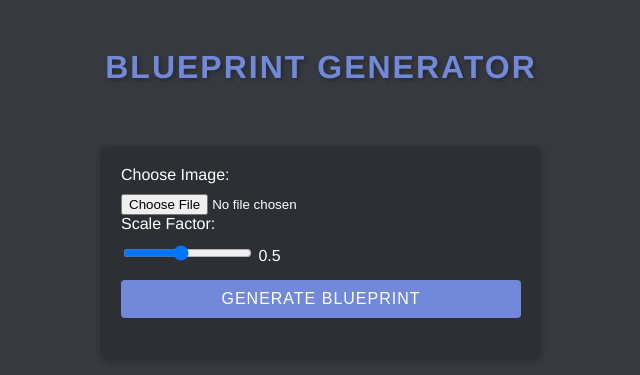
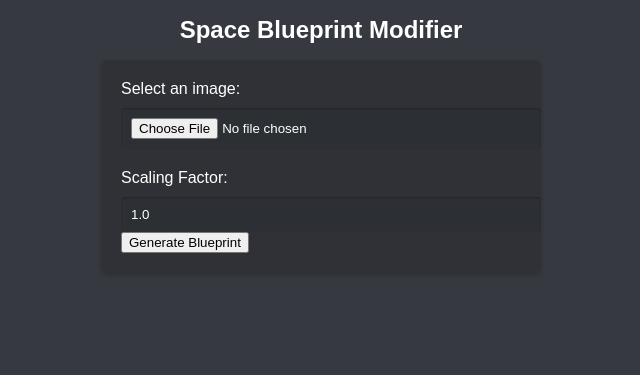
Before and after one commit to Cratior/SFS-ImgToBp, a Flask app: page / in a window 1280 px wide. Shown: the top 375 px of the page, without its empty margins (319-959 px from the left). Run offline with Flask 3, Linux system fonts and the light colour scheme.

Commit message:
Update index.html

```diff
--- a/SFS-ImgToBp/templates/index.html
+++ b/SFS-ImgToBp/templates/index.html
@@ -1,190 +1,114 @@
 <!DOCTYPE html>
 <html>
 <head>
-    <title>Blueprint Generator</title>
+    <title>SpaceFlight Simulator Image To Blueprint</title>
     <style>
         body {
-            font-family: "Helvetica Neue", Helvetica, Arial, sans-serif;
             background-color: #36393F;
-            color: #FFF;
-            padding: 20px;
+            color: #ffffff;
+            font-family: 'Arial', sans-serif;
         }
 
         h1 {
             text-align: center;
-            font-weight: 600;
-            color: #7289DA;
-            text-transform: uppercase;
-            letter-spacing: 2px;
-            font-size: 32px;
-            margin-bottom: 30px;
-            text-shadow: 2px 2px 4px rgba(0, 0, 0, 0.3);
+            color: #ffffff;
+            font-size: 24px;
         }
 
-        .image-container {
-            display: flex;
-            flex-wrap: wrap;
-            justify-content: center;
-            gap: 20px;
-            margin-bottom: 30px;
-        }
-
-        .image {
-            width: 200px;
-            height: 200px;
-            cursor: pointer;
-            border-radius: 8px;
-            overflow: hidden;
-            transition: transform 0.3s;
-        }
-
-        .image:hover {
-            transform: scale(1.1);
-        }
-
-        .blueprint-container {
+        form {
             max-width: 400px;
             margin: 0 auto;
-            background-color: #2C2F33;
             padding: 20px;
+            background-color: #2F3136;
             border-radius: 8px;
-            box-shadow: 0 2px 6px rgba(0, 0, 0, 0.3);
+            box-shadow: 0 2px 4px rgba(0, 0, 0, 0.2);
         }
 
         label {
             display: block;
             margin-bottom: 10px;
-            font-weight: 500;
-            color: #FFF;
-            font-size: 16px;
+            color: #ffffff;
+        }
+
+        input[type="file"] {
+            margin-bottom: 20px;
+            background-color: #2C2F33;
+            color: #ffffff;
+            border: none;
+            padding: 10px;
+            border-radius: 4px;
+            box-shadow: inset 0 1px 2px rgba(0, 0, 0, 0.2);
+            width: 100%;
+        }
+
+        input[type="number"] {
+            background-color: #2C2F33;
+            color: #ffffff;
+            border: none;
+            padding: 10px;
+            border-radius: 4px;
+            box-shadow: inset 0 1px 2px rgba(0, 0, 0, 0.2);
+            width: 100%;
         }
 
         input[type="submit"] {
-            display: block;
-            width: 100%;
-            padding: 10px;
-            margin-top: 15px;
             background-color: #7289DA;
-            color: #FFF;
+            color: #ffffff;
             border: none;
+            padding: 10px 20px;
             border-radius: 4px;
-            font-weight: 500;
             cursor: pointer;
-            font-size: 16px;
-            text-transform: uppercase;
-            letter-spacing: 1px;
-            transition: background-color 0.3s;
+            font-weight: bold;
         }
 
         input[type="submit"]:hover {
             background-color: #677BC4;
         }
 
-        #selected-image {
-            /*display: none;*/ /* Commented out to make the button visible */
-        }
-
-        #blueprint-result {
+        .fuel-tank-info {
             margin-top: 20px;
-            color: #FFF;
-            font-size: 14px;
-        }
-
-        .example-preview-container {
-            display: flex;
-            flex-wrap: wrap;
-            justify-content: center;
-            gap: 10px;
-            margin-top: 20px;
-        }
-
-        .example-preview {
-            width: 100px;
-            height: 100px;
-            border-radius: 8px;
-            overflow: hidden;
-        }
-
-        .example-preview img {
-            width: 100%;
-            height: 100%;
-            object-fit: cover;
+            text-align: center;
+            font-weight: bold;
         }
     </style>
+    <script>
+        const updateFuelTankInfo = (count) => {
+            const fuelTankInfo = document.getElementById('fuel-tank-info');
+            fuelTankInfo.textContent = `Total fuel tanks: ${count}`;
+        };
+
+        const generateBlueprint = () => {
+            const form = document.getElementById('blueprint-form');
+            const formData = new FormData(form);
+
+            fetch('/process_image', {
+                method: 'POST',
+                body: formData
+            })
+            .then(response => response.text())
+            .then(data => {
+                const fuelTankCount = data.match(/Total fuel tanks: (\d+)/)[1];
+                updateFuelTankInfo(fuelTankCount);
+                alert(data);
+            })
+            .catch(error => {
+                console.error('Error:', error);
+                alert('An error occurred. Please try again.');
+            });
+        };
+    </script>
 </head>
 <body>
-    <h1>Blueprint Generator</h1>
-    <div class="image-container" id="image-container"></div>
+    <h1>Space Blueprint Modifier</h1>
+    <form id="blueprint-form" action="/process_image" method="post" enctype="multipart/form-data">
+        <label for="image">Select an image:</label>
+        <input type="file" id="image" name="image" accept="image/*" required>
 
-    <div class="blueprint-container">
-        <form action="/generate_blueprint" method="post" enctype="multipart/form-data">
-            <label for="selected-image">Choose Image:</label>
-            <input type="file" id="selected-image" name="selected-image" accept=".jpg, .png, .bmp">
-            <label class="slider-label" for="scale-factor">Scale Factor:</label>
-            <input type="range" id="scale-factor" name="scale-factor" min="0.1" max="1.0" step="0.1" value="0.5" oninput="updateScaleFactor(this.value)">
-            <span class="slider-value" id="scale-factor-value">0.5</span>
-            <input type="submit" value="Generate Blueprint">
-        </form>
-        <div id="blueprint-result"></div>
-    </div>
+        <label for="scale-factor">Scaling Factor:</label>
+        <input type="number" id="scale-factor" name="scale-factor" min="0" step="0.1" value="1.0" required>
 
-    <div class="example-preview-container">
-        <div class="example-preview">
-            <img src=f"example-folder\Side medium.jpg" alt="Example Image 1">
-        </div>
-        <div class="example-preview">
-            <img src="example-folder/example-image-2.jpg" alt="Example Image 2">
-        </div>
-        <div class="example-preview">
-            <img src="example-folder/example-image-3.jpg" alt="Example Image 3">
-        </div>
-        <!-- Add more example previews as needed -->
-    </div>
-
-    <script>
-        function fetchImages() {
-            const imageContainer = document.getElementById("image-container");
-
-            fetch("example-folder/")
-                .then(response => response.text())
-                .then(data => {
-                    const imageNames = extractImageNames(data);
-
-                    imageNames.forEach(imageName => {
-                        const imagePath = "example-folder/" + imageName;
-                        const imageElement = document.createElement("div");
-                        imageElement.classList.add("image");
-                        imageElement.onclick = () => selectImage(imagePath);
-
-                        const img = document.createElement("img");
-                        img.src = imagePath;
-                        img.alt = "Example Image";
-
-                        imageElement.appendChild(img);
-                        imageContainer.appendChild(imageElement);
-                    });
-                })
-                .catch(error => {
-                    console.error("Error fetching images:", error);
-                });
-        }
-
-        function extractImageNames(directoryListing) {
-            const regex = /href="([^"]+\.(?:png|jpg|jpeg|gif))"/g;
-            const matches = directoryListing.match(regex);
-            const imageNames = matches.map(match => match.substring(6, match.length - 1));
-            return imageNames;
-        }
-
-        function selectImage(imagePath) {
-            document.getElementById("selected-image").value = imagePath;
-        }
-
-        function updateScaleFactor(value) {
-            document.getElementById("scale-factor-value").textContent = value;
-        }
-
-        fetchImages();
-    </script>
+        <input type="button" value="Generate Blueprint" onclick="generateBlueprint()">
+    </form>
+    <div class="fuel-tank-info" id="fuel-tank-info"></div>
 </body>
 </html>
```
